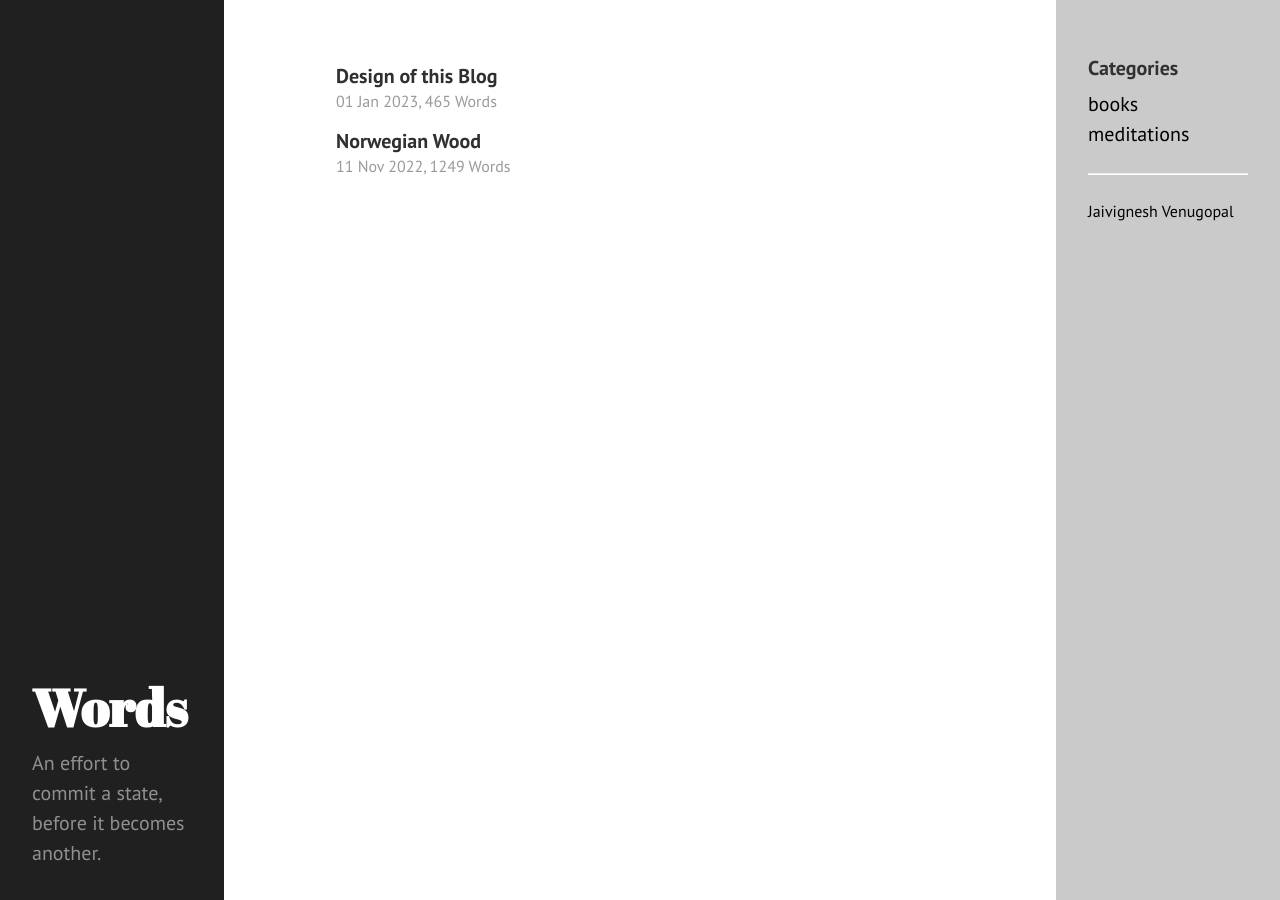
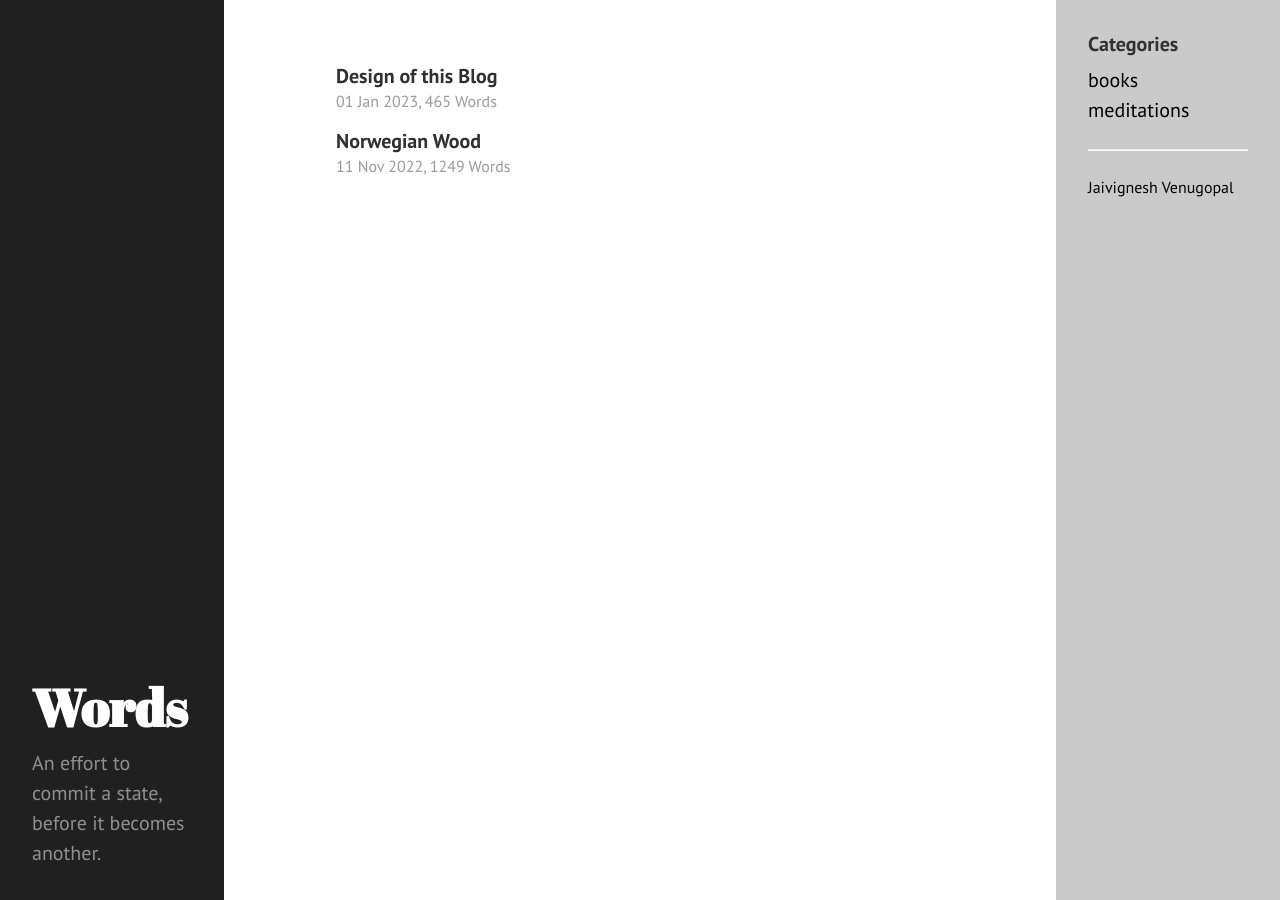
Before and after one commit to jaivigneshvenugopal/writings, a Jekyll site: the page built from index.html, in a window 1280 px wide. Built offline with Jekyll 4.4.1, drawn with Linux system fonts in a browser that asks for light colours; nearby versions of some CDN libraries.

Commit message:
update styling once again - only a little now

```diff
--- a/_includes/right.html
+++ b/_includes/right.html
@@ -1,7 +1,9 @@
 <div class="right">
   <div class="container">
     <nav class="sidebar-nav">
-      <h3>Categories</h3>
+      <div class="sidebar-about">
+        <h3>Categories</h3>
+      </div>
       {% for category in site.categories %}
           <a href="{{ site.baseurl }}/{{ category[0] }}" class="lead">{{ category[0] }}</a>
           <br>
--- a/public/css/hyde.css
+++ b/public/css/hyde.css
@@ -71,17 +71,16 @@ html {
   }
 }
 
+.right h3 {
+  margin-top: 0;
+  font-size: 1.25rem;
+}
 .right a {
   color: #000000;
 }
 
 .right p {
   color: #000000;
-}
-
-.right h2 {
-  color: #000000;
-  margin-top: 0;
 }
 
 .sidebar {
```
